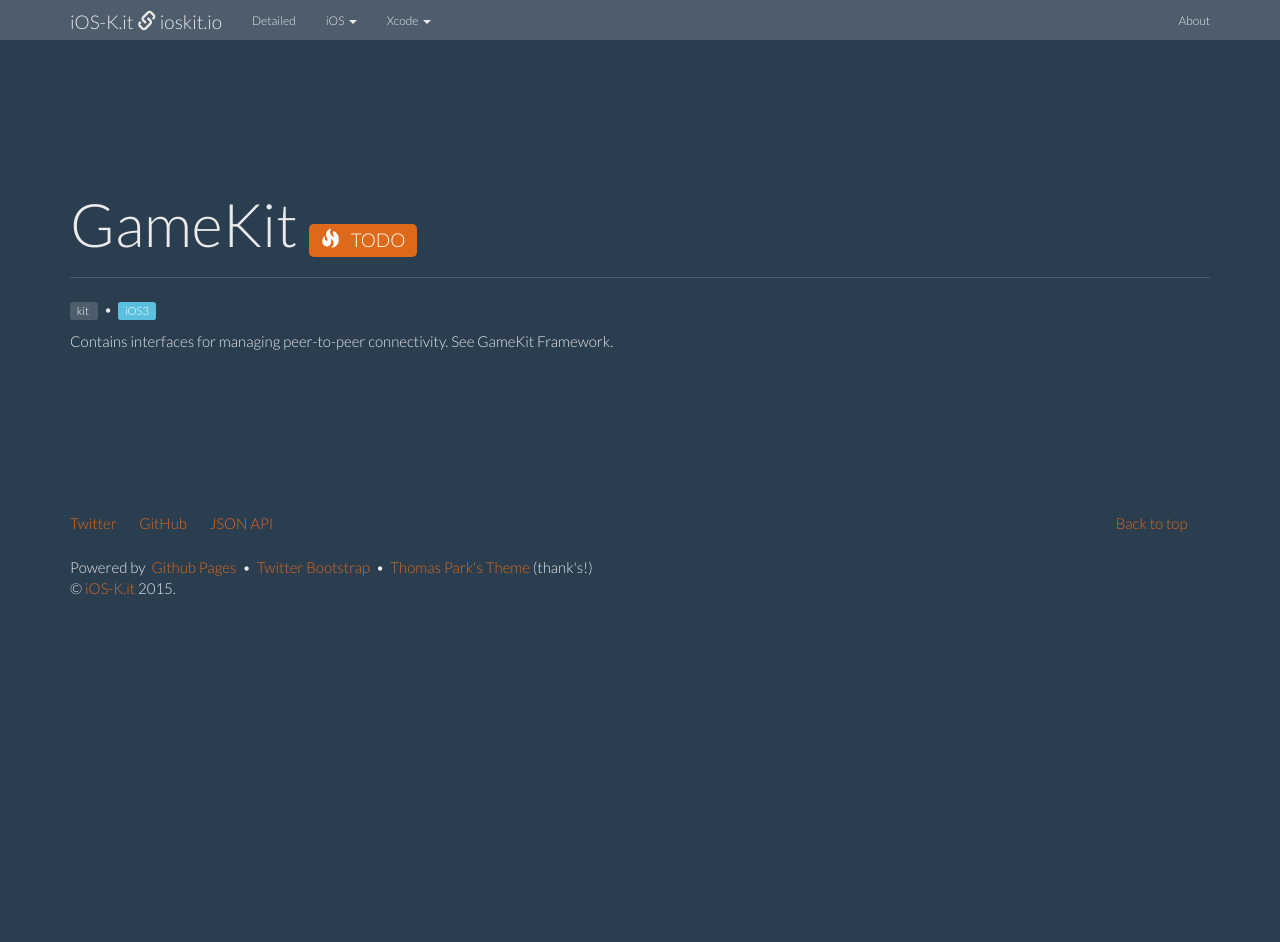
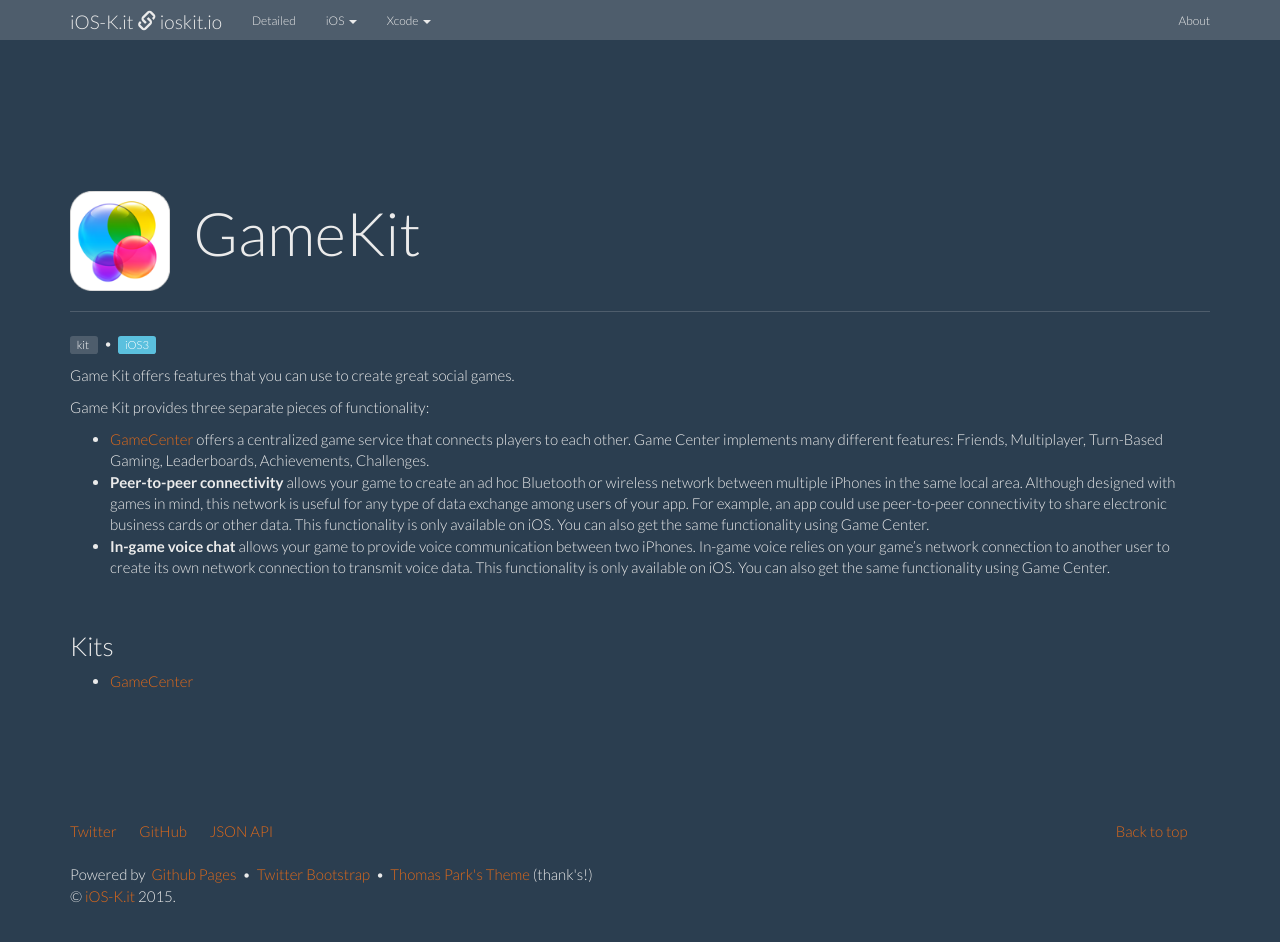
Before and after one commit to ioskit/ioskit.github.io, a Jekyll site: the page built from _kits/GameKit.md, in a window 1280 px wide and 982 px high. Shown: the top 942 px of the window. Built offline with Jekyll 4.4.1, drawn with Linux system fonts in a browser that asks for light colours; nearby versions of some CDN libraries.

Commit message:
Kit: GameCenter & GameKit.

```diff
--- a/_kits/GameKit.md
+++ b/_kits/GameKit.md
@@ -2,19 +2,26 @@
 layout: kit
 name: 'GameKit'
 id: gamekit
-status: TODO
+status:
 type: kit
-icon__: /resources/images/kits/AppExtensions/app-extensions-icon_2x.png
+icon: /resources/images/kits/GameCenter/game-center.png
 since: iOS3
 updates: iOS8
 prefixe: 'GK'
-link:
-abstract: "Contains interfaces for managing peer-to-peer connectivity. See GameKit Framework."
+abstract: "Contains interfaces for managing peer-to-peer connectivity."
+kits:
+ - GameCenter
 links__:
  - link:
-     name: 'aaa'
-     url: bbb
+     name: 'GameKit Framework Reference'
+     url: https://developer.apple.com/library/ios/documentation/GameKit/Reference/GameKit_Collection/index.html
      description: 'ccc'
 ---
 
-Contains interfaces for managing peer-to-peer connectivity. See GameKit Framework.
+Game Kit offers features that you can use to create great social games.
+
+Game Kit provides three separate pieces of functionality:
+
+* [GameCenter](/GameCenter) offers a centralized game service that connects players to each other. Game Center implements many different features: Friends, Multiplayer, Turn-Based Gaming, Leaderboards, Achievements, Challenges.
+* **Peer-to-peer connectivity** allows your game to create an ad hoc Bluetooth or wireless network between multiple iPhones in the same local area. Although designed with games in mind, this network is useful for any type of data exchange among users of your app. For example, an app could use peer-to-peer connectivity to share electronic business cards or other data. This functionality is only available on iOS. You can also get the same functionality using Game Center.
+* **In-game voice chat** allows your game to provide voice communication between two iPhones. In-game voice relies on your game’s network connection to another user to create its own network connection to transmit voice data. This functionality is only available on iOS. You can also get the same functionality using Game Center.
```
Also changed, not shown: _kits/GameCenter.md (added, +36 -0 lines), resources/images/kits/GameCenter/game-center.png (added).
